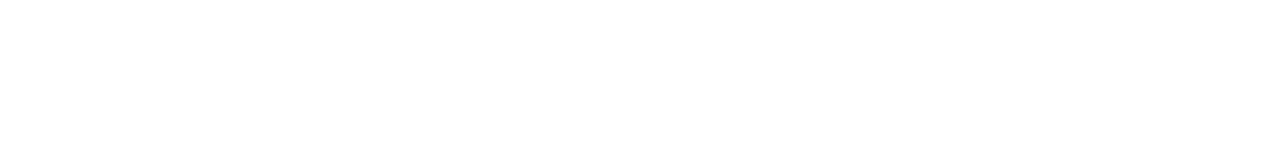
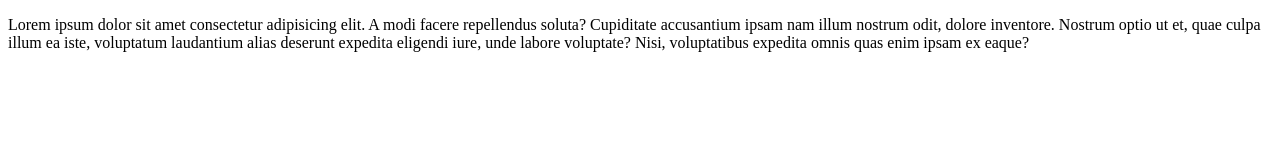
Before and after one commit to Amna-001/ai2025, a plain HTML site: page about.html in a window 1280 px wide. Drawn offline with Linux system fonts and the light colour scheme.

Commit message:
10:30 am 21-5-25 second commit

```diff
--- a/about.html
+++ b/about.html
@@ -6,6 +6,6 @@
     <title>Document</title>
 </head>
 <body>
-
+    <p>Lorem ipsum dolor sit amet consectetur adipisicing elit. A modi facere repellendus soluta? Cupiditate accusantium ipsam nam illum nostrum odit, dolore inventore. Nostrum optio ut et, quae culpa illum ea iste, voluptatum laudantium alias deserunt expedita eligendi iure, unde labore voluptate? Nisi, voluptatibus expedita omnis quas enim ipsam ex eaque?</p>
 </body>
 </html>
```
Also changed, not shown: index.html (+1 -1 lines).
